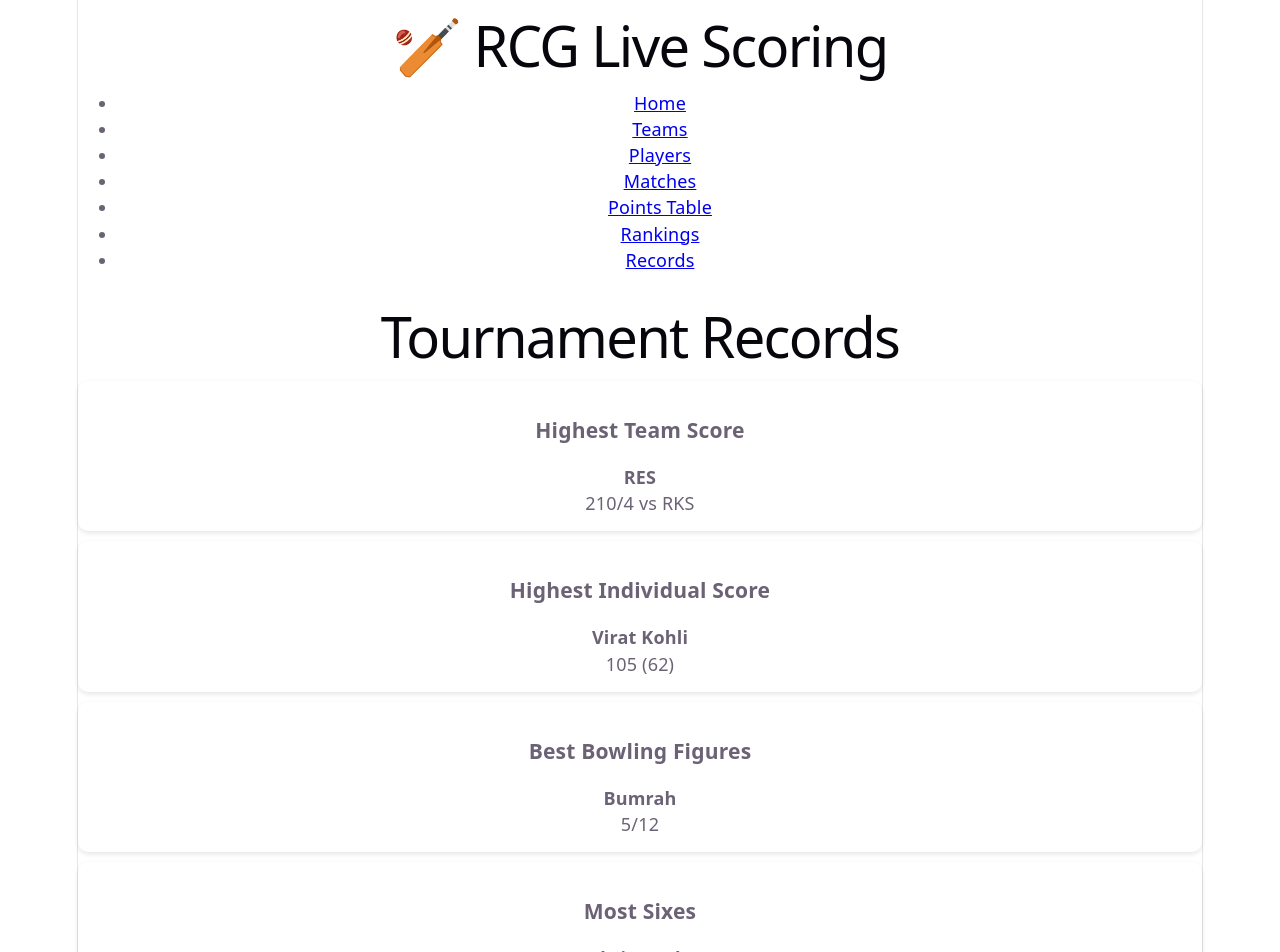
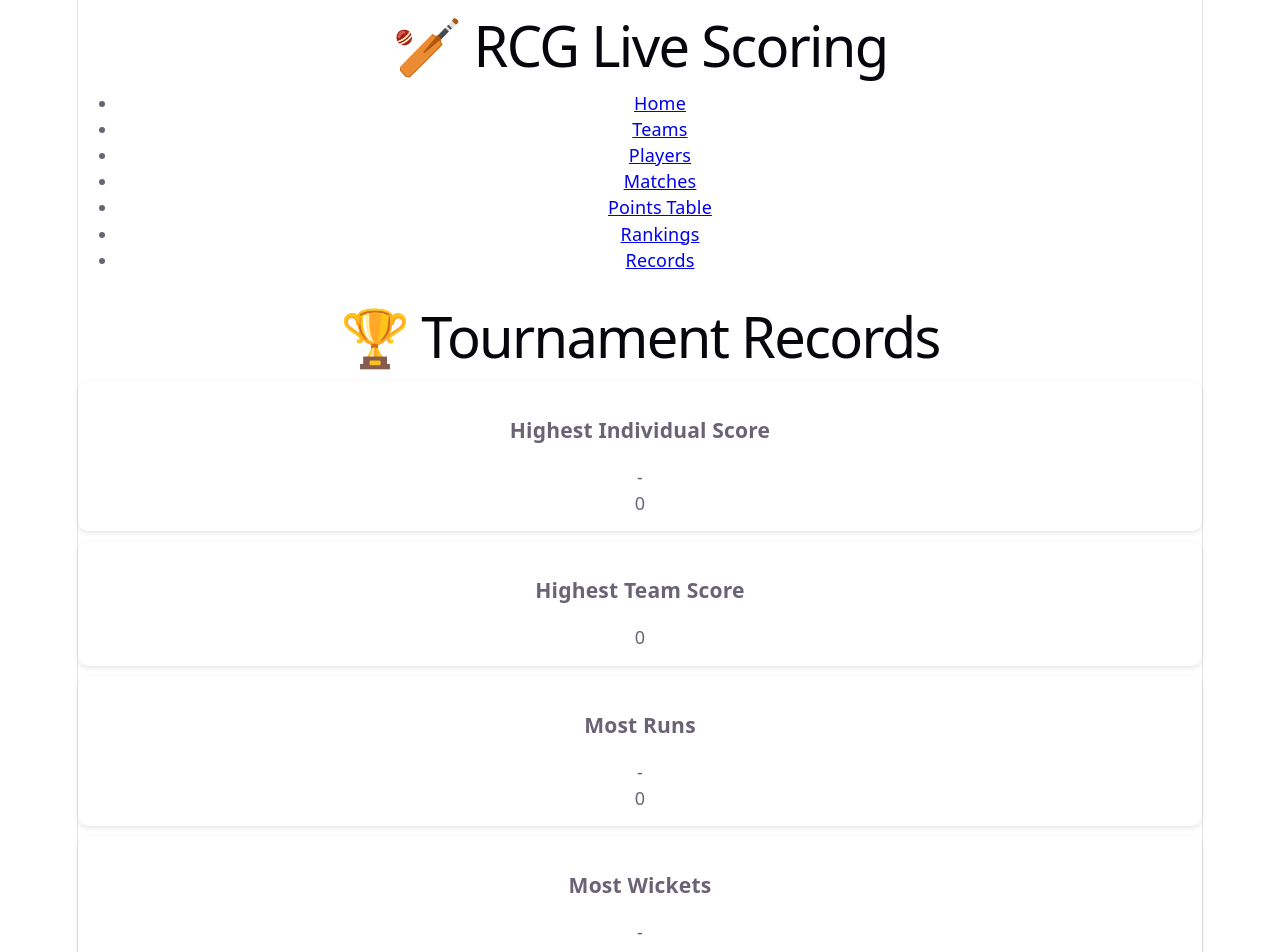
Before and after one commit to gangulaumesh-dep/RCG-Live-Scoring, a React app: page /records in a window 1280 px wide. Shown: the top 952 px of the page. Built offline with nearby package versions, Linux system fonts and the light colour scheme; the HTML template or start-up script is replaced by a standard one.

Commit message:
records and rankings working

```diff
--- a/src/pages/Records.jsx
+++ b/src/pages/Records.jsx
@@ -1,47 +1,105 @@
 function Records() {
-  const records = [
-    {
-      title: "Highest Team Score",
-      holder: "RES",
-      value: "210/4 vs RKS",
-    },
-    {
-      title: "Highest Individual Score",
-      holder: "Virat Kohli",
-      value: "105 (62)",
-    },
-    {
-      title: "Best Bowling Figures",
-      holder: "Bumrah",
-      value: "5/12",
-    },
-    {
-      title: "Most Sixes",
-      holder: "Chris Gayle",
-      value: "28",
-    },
-    {
-      title: "Most Wickets",
-      holder: "Bumrah",
-      value: "20",
-    },
-  ]
+  const matches =
+    JSON.parse(localStorage.getItem("matches")) || []
+
+  const stats =
+    JSON.parse(localStorage.getItem("playerStats")) || {}
+
+  // Highest Individual Score
+  let highestScore = {
+    player: "-",
+    runs: 0
+  }
+
+  matches.forEach((match) => {
+    match.batting?.forEach((player) => {
+      if (player.runs > highestScore.runs) {
+        highestScore = {
+          player: player.player,
+          runs: player.runs
+        }
+      }
+    })
+
+    match.batting2?.forEach((player) => {
+      if (player.runs > highestScore.runs) {
+        highestScore = {
+          player: player.player,
+          runs: player.runs
+        }
+      }
+    })
+  })
+
+  // Highest Team Score
+  let highestTeamScore = 0
+
+  matches.forEach((match) => {
+    const score1 =
+      parseInt(match.score1) || 0
+
+    const score2 =
+      parseInt(match.score2) || 0
+
+    highestTeamScore = Math.max(
+      highestTeamScore,
+      score1,
+      score2
+    )
+  })
+
+  // Most Runs
+  let mostRunsPlayer = "-"
+  let mostRuns = 0
+
+  Object.entries(stats).forEach(
+    ([name, data]) => {
+      if (data.runs > mostRuns) {
+        mostRuns = data.runs
+        mostRunsPlayer = name
+      }
+    }
+  )
+
+  // Most Wickets
+  let mostWicketsPlayer = "-"
+  let mostWickets = 0
+
+  Object.entries(stats).forEach(
+    ([name, data]) => {
+      if (data.wickets > mostWickets) {
+        mostWickets = data.wickets
+        mostWicketsPlayer = name
+      }
+    }
+  )
 
   return (
     <div>
-      <h1>Tournament Records</h1>
+      <h1>🏆 Tournament Records</h1>
 
-      {records.map((record, index) => (
-        <div key={index} className="record-card">
-          <h3>{record.title}</h3>
+      <div className="record-card">
+        <h3>Highest Individual Score</h3>
+        <p>{highestScore.player}</p>
+        <p>{highestScore.runs}</p>
+      </div>
 
-          <p>
-            <strong>{record.holder}</strong>
-          </p>
+      <div className="record-card">
+        <h3>Highest Team Score</h3>
+        <p>{highestTeamScore}</p>
+      </div>
 
-          <p>{record.value}</p>
-        </div>
-      ))}
+      <div className="record-card">
+        <h3>Most Runs</h3>
+        <p>{mostRunsPlayer}</p>
+        <p>{mostRuns}</p>
+      </div>
+
+      <div className="record-card">
+        <h3>Most Wickets</h3>
+        <p>{mostWicketsPlayer}</p>
+        <p>{mostWickets}</p>
+      </div>
     </div>
   )
 }
```
